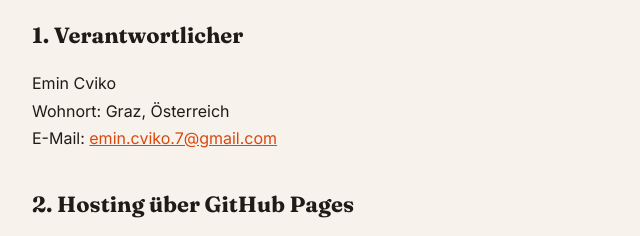
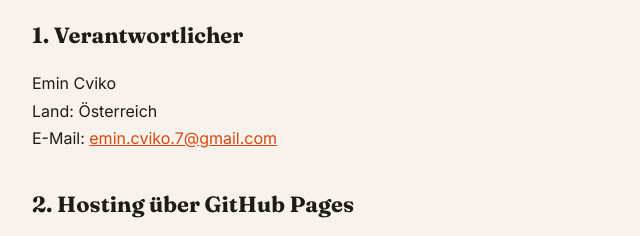
Before and after one commit to xeminz/clipcards, a plain HTML site: page datenschutz/index.html in a window 1280 px wide. Shown: the part 377-613 px from the top of the page, 244-884 px from the left. Drawn offline with Linux system fonts and the light colour scheme.

Commit message:
Datenschutz: nur Land angeben

```diff
--- a/datenschutz/index.html
+++ b/datenschutz/index.html
@@ -23,7 +23,7 @@
   </div>
 
   <h2>1. Verantwortlicher</h2>
-  <p>Emin Cviko<br>Wohnort: Graz, Österreich<br>E-Mail: <a href="mailto:emin.cviko.7@gmail.com">emin.cviko.7@gmail.com</a></p>
+  <p>Emin Cviko<br>Land: Österreich<br>E-Mail: <a href="mailto:emin.cviko.7@gmail.com">emin.cviko.7@gmail.com</a></p>
 
   <h2>2. Hosting über GitHub Pages</h2>
   <p>Diese Website wird über GitHub Pages bereitgestellt (GitHub, Inc., 88 Colin P. Kelly Jr. St., San Francisco, CA 94107, USA). Beim Aufruf verarbeitet GitHub technisch notwendige Daten wie deine IP-Adresse, Datum und Uhrzeit, die aufgerufene Seite und deinen Browsertyp, um die Seite auszuliefern und vor Missbrauch zu schützen. Dabei können Daten in die USA übermittelt werden. GitHub ist nach dem EU-US Data Privacy Framework zertifiziert.</p>
```
